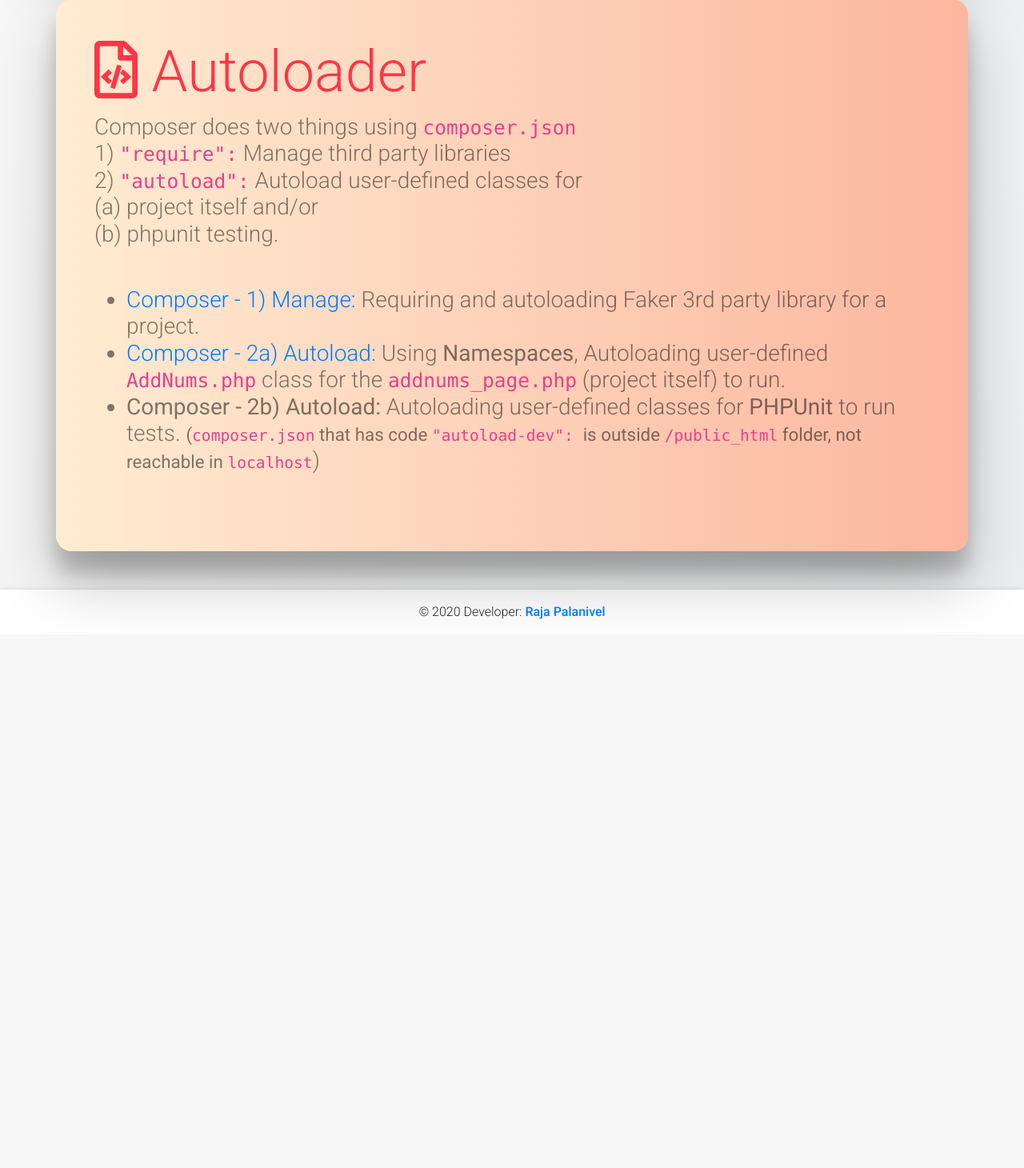
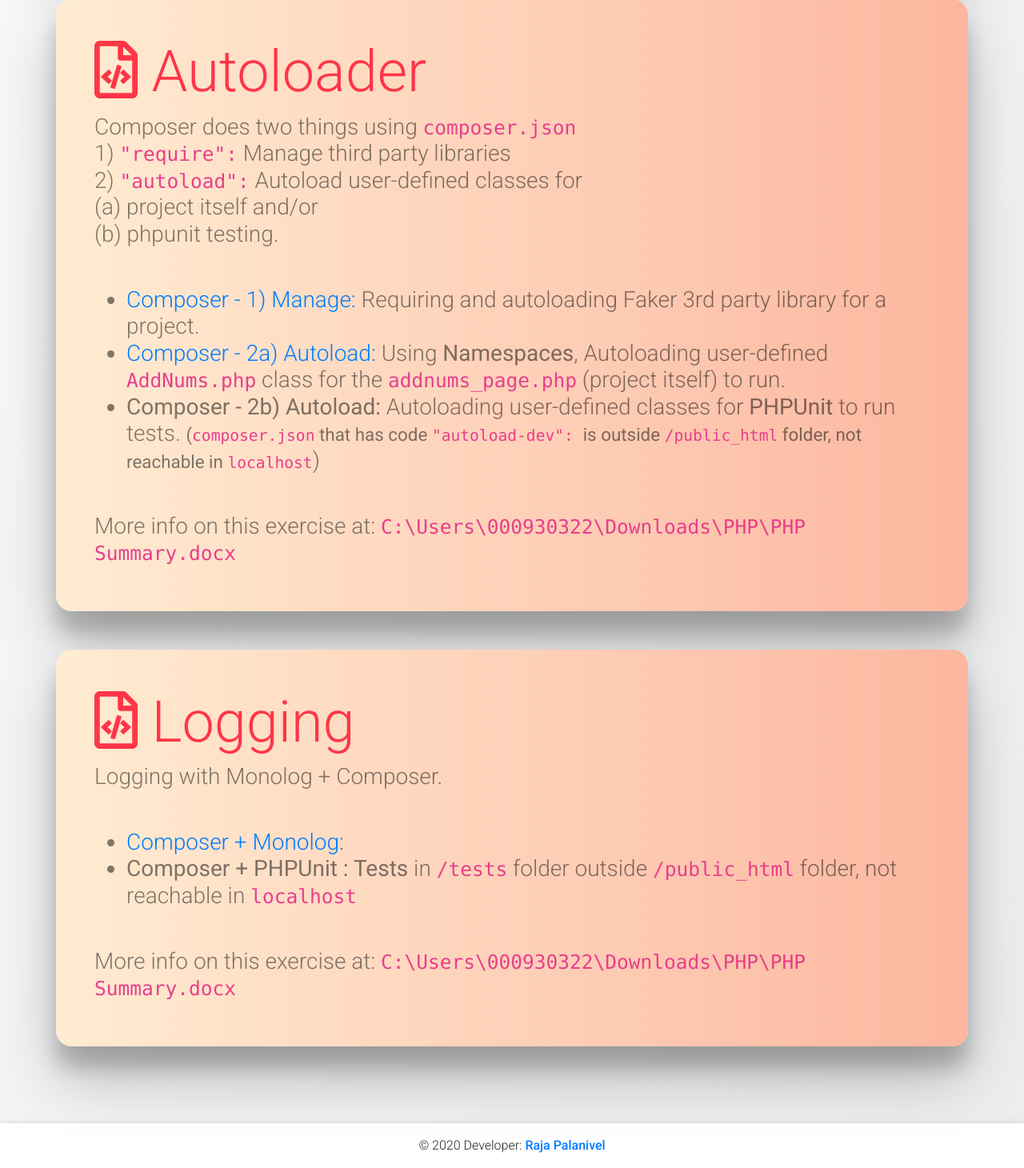
Before and after one commit to armorasha/PHP-Coding-Collection, a PHP site: page / in a window 1280 px wide. Shown: the part 2900-4360 px from the top of the page at 80% size. Before the commit the page ends 3674 px from the top, so only its background shows below. Run offline with PHP 8.4, Linux system fonts and the light colour scheme; some libraries are stand-ins or nearby versions.

Commit message:
changed log4php to monolog

```diff
--- a/public_html/4_composer_log4php/log_to_console.php
+++ /dev/null
@@ -1,6 +0,0 @@
-<?php
-
-// include('Logger.php');
-// $logger = Logger::getLogger("main");
-// $logger->info("This is an informational message.");
-// $logger->warn("I'm not feeling so good...");
--- /dev/null
+++ b/public_html/4_composer_monolog/log_to_console.php
@@ -0,0 +1,4 @@
+<?php
+
+require_once __DIR__ . '/../../vendor/autoload.php';
+// __DIR__ is current dir. Vendor dir is outside Server Root "public_html"
--- a/public_html/index.php
+++ b/public_html/index.php
@@ -203,11 +203,44 @@
                                 <small>(<code>composer.json</code> that has code <code>"autoload-dev": </code> is outside
                                     <code>/public_html</code> folder, not reachable in <code>localhost</code></small>)
                             </li>
-
                         </ul>
                     </h3>
                 </div>
             </div>
+
+            <h3 class="text-black-50">
+                More info on this exercise at:
+                <code>C:\Users\000930322\Downloads\PHP\PHP Summary.docx </code>
+            </h3>
+
+        </div>
+
+
+
+        <!-- page-block for monolog -->
+        <div class="container page-block juicy-peach-gradient z-depth-5 p-5 my-5">
+            <h2 class="display-3 text-danger"><i class="far fa-file-code"></i> Logging</h2>
+            <h3 class="text-black-50">
+                Logging with Monolog + Composer.
+            </h3>
+
+            <div class="my-5">
+                <h3 class="text-black-50">
+                    <ul class="list-style">
+                        <li><a href="4_composer_monolog/log_to_console.php">Composer + Monolog:</a><br></li>
+                        <li><b>Composer + PHPUnit : Tests</b> in <code>/tests</code> folder outside
+                            <code>/public_html</code> folder, not reachable in <code>localhost</code>
+                        </li>
+
+                    </ul>
+                </h3>
+            </div>
+
+
+            <h3 class="text-black-50">
+                More info on this exercise at:
+                <code>C:\Users\000930322\Downloads\PHP\PHP Summary.docx </code>
+            </h3>
         </div>
 
 
```
Also changed, not shown: composer.json (+2 -6 lines), 1 other file.
